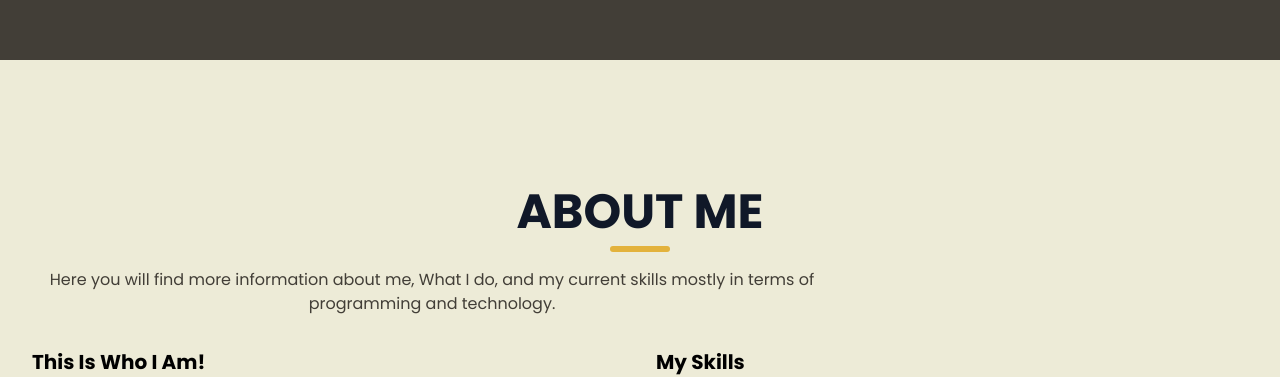
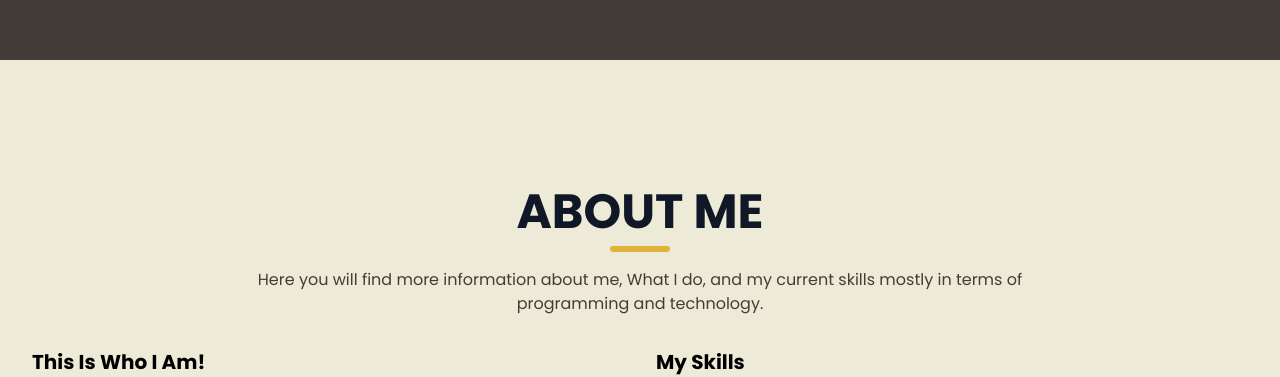
Before and after one commit to Willie3011/Portfolio, a React (Vite) app: page / in a window 1280 px wide. Shown: the part 820-1197 px from the top of the page. Built offline with nearby package versions, Linux system fonts and the light colour scheme; no server answers.

Commit message:
Center align About section header
Added 'items-center' to the flex container in the About component to ensure child elements are horizontally centered.

```diff
--- a/src/components/About.jsx
+++ b/src/components/About.jsx
@@ -38,7 +38,7 @@
     return (
         <div className="my-16 py-16">
             <Container>
-                <div className="flex flex-col gap-4 mb-8">
+                <div className="flex flex-col items-center gap-4 mb-8">
                     <h2 className='relative uppercase font-bold text-3xl sm:text-4xl md:text-5xl text-gray-900 text-center pb-4'>
                         About Me
                         {/* Optional: Add decorative underline */}
```
